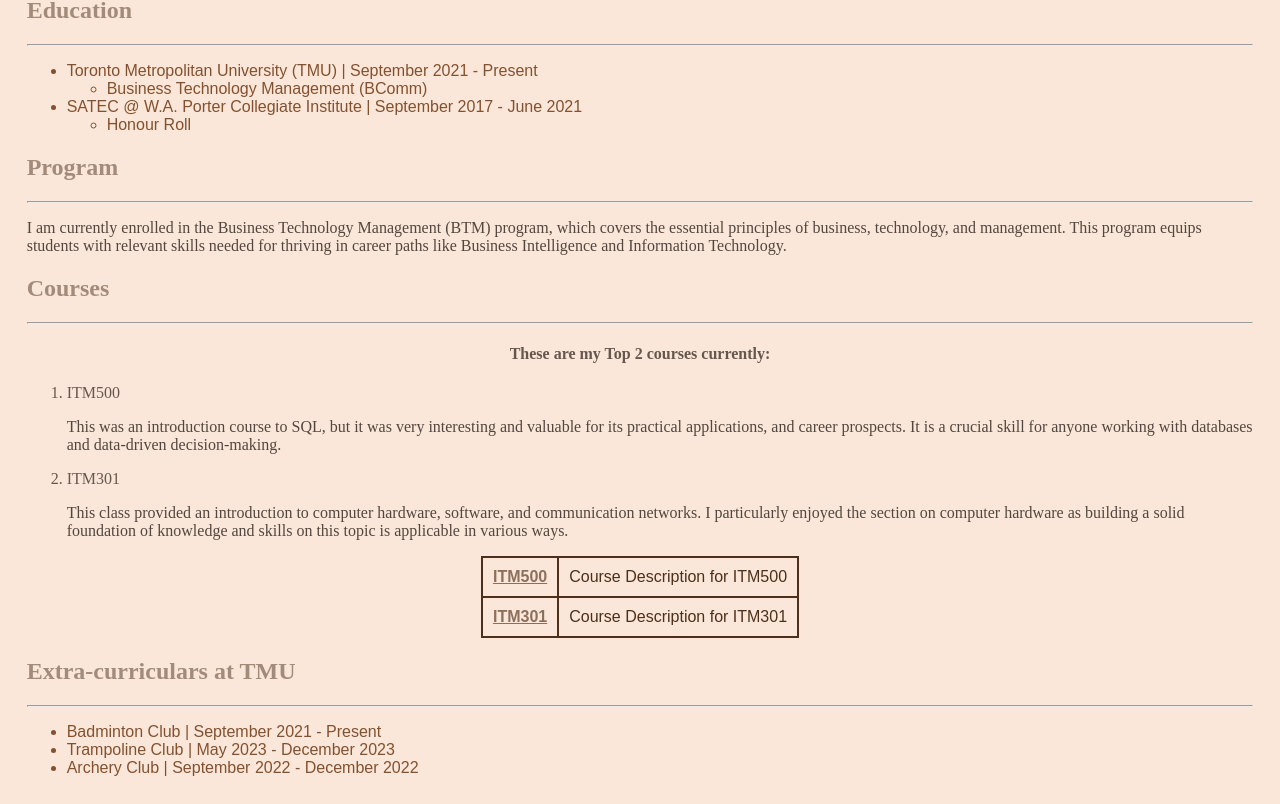
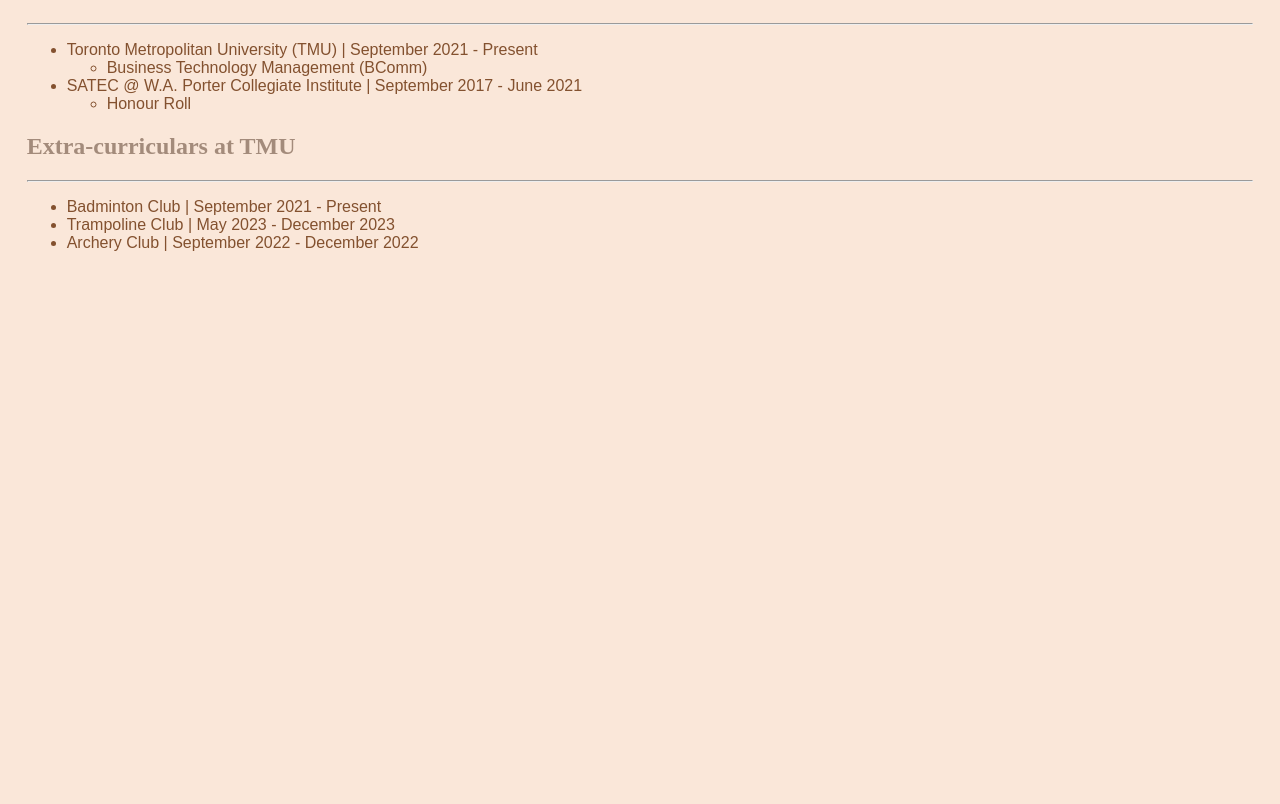
Before and after one commit to KaitlynChao/KaitlynChao.github.io, a React (Create React App) app in the folder kaitlynchao.github.io/: page / in a window 1280 px wide. Shown: the part 372-1176 px from the top of the page. After the commit the page ends 800 px from the top, so only its background shows below. Built offline with nearby package versions, Linux system fonts and the light colour scheme.

Commit message:
content removed

```diff
--- a/kaitlynchao.github.io/src/App.js
+++ b/kaitlynchao.github.io/src/App.js
@@ -6,18 +6,6 @@
 import AboutMe from "./Components/AboutMe/AboutMe.js";
 
 function App() {
-  const [userName, setUserName] = useState("");
-
-  const welcome = () => {
-    var name = prompt("Enter your name in the box:", "Kaitlyn");
-
-    var welcometext = document.getElementById("user");
-    if (name === null || name === "") {
-      welcometext.innerHTML = "Welcome to my website!";
-    } else {
-      welcometext.innerHTML = "Welcome to my website, " + name + "!";
-    }
-  };
 
   // Implementation to enlarge image
   const enlargeImage = () => {
@@ -46,11 +34,6 @@
       <div>
         <h1>Kaitlyn Chao</h1>
         <div className="welcome">
-          <p id="user">{userName}</p>
-          <button className="welcomebutton" onClick={welcome}>
-            Enter Your Name
-          </button>
-          <br />
           <img
             id="myImage"
             src={myImage}
@@ -59,7 +42,7 @@
             onClick={enlargeImage}
             onMouseOut={restoreImage}
           />
-        </div>
+       </div>
         <div className="links">
           <ul>
           <li onMouseOver={handleMouseOver} onMouseOut={handleMouseOut}>
@@ -110,61 +93,6 @@
             </ul>
           </li>
         </ul>
-        <h2>Program</h2>
-        <hr />
-        <p>
-          I am currently enrolled in the Business Technology Management (BTM)
-          program, which covers the essential principles of business,
-          technology, and management. This program equips students with relevant
-          skills needed for thriving in career paths like Business Intelligence
-          and Information Technology.
-        </p>
-        <h2>Courses</h2>
-        <hr />
-        <h4>These are my Top 2 courses currently:</h4>
-        <div className="Courses">
-          <ol>
-            <li>
-              ITM500
-              <p>
-                This was an introduction course to SQL, but it was very
-                interesting and valuable for its practical applications, and
-                career prospects. It is a crucial skill for anyone working with
-                databases and data-driven decision-making.
-              </p>
-            </li>
-            <li>
-              ITM301
-              <p>
-                This class provided an introduction to computer hardware,
-                software, and communication networks. I particularly enjoyed the
-                section on computer hardware as building a solid foundation of
-                knowledge and skills on this topic is applicable in various
-                ways.
-              </p>
-            </li>
-          </ol>
-        </div>
-        <table>
-          <tbody>
-            <tr>
-              <th>
-                <a href="https://www.torontomu.ca/calendar/2023-2024/courses/information-technology-management/ITM/500/">
-                  ITM500
-                </a>
-              </th>
-              <td>Course Description for ITM500</td>
-            </tr>
-            <tr>
-              <th>
-                <a href="https://www.torontomu.ca/calendar/2023-2024/courses/information-technology-management/ITM/301/">
-                  ITM301
-                </a>
-              </th>
-              <td>Course Description for ITM301</td>
-            </tr>
-          </tbody>
-        </table>
         <h2>Extra-curriculars at TMU</h2>
         <hr />
         <ul>
--- a/kaitlynchao.github.io/src/Components/AboutMe/AboutMe.js
+++ b/kaitlynchao.github.io/src/Components/AboutMe/AboutMe.js
@@ -2,7 +2,7 @@
 
 function AboutMe(){
     return(
-        <h2> Hi</h2>
+        <h2> WIP </h2>
     )
 }
 export default AboutMe;
--- a/kaitlynchao.github.io/src/Components/Contact/Contact.js
+++ b/kaitlynchao.github.io/src/Components/Contact/Contact.js
@@ -2,7 +2,7 @@
 
 function Contact(){
     return(
-        <h2>Education</h2>
+        <h2>WIP</h2>
     )
 }
 export default Contact;
```
